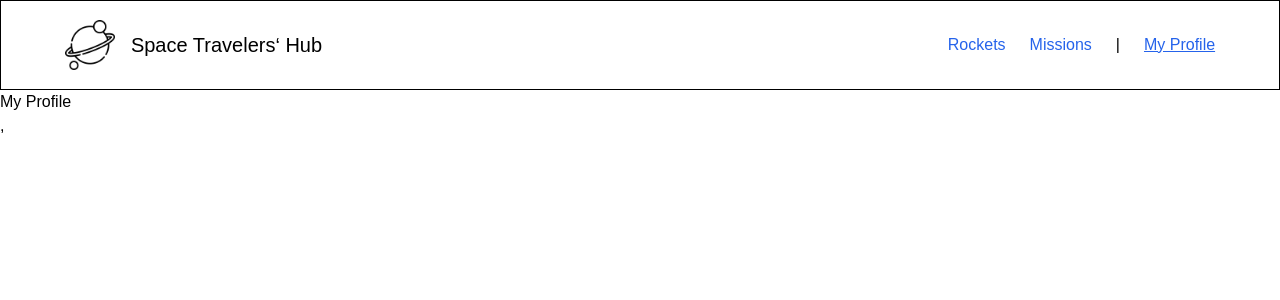
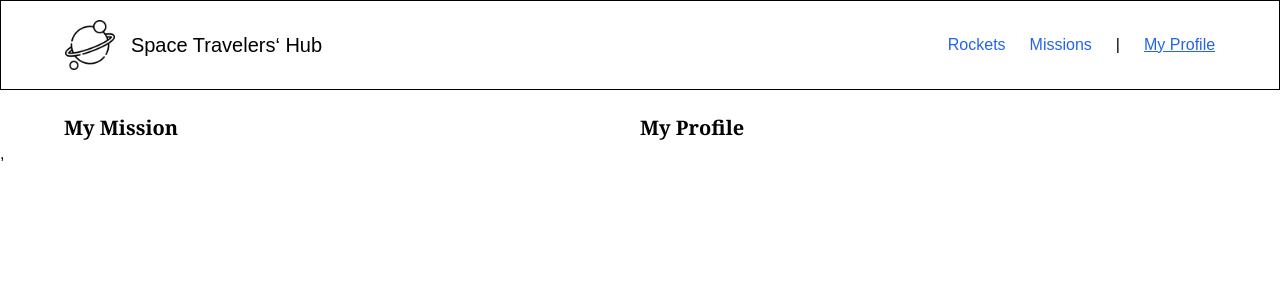
Before and after one commit to Rysth/REACT-Space-Travelers, a React (Create React App) app: page /profile in a window 1280 px wide. Shown: the top 300 px of the page. Built offline with nearby package versions, Linux system fonts and the light colour scheme; a web font is replaced by a local one.

Commit message:
profileContainer added to project

```diff
--- /dev/null
+++ b/src/components/Profile/ProfileContainer.jsx
@@ -0,0 +1,16 @@
+import '../../index.css';
+
+function ProfileContainer() {
+  return (
+    <section className="flex px-16 mt-6">
+      <div className="w-1/2 font-bold text-xl font-serif">
+        <h1>My Mission</h1>
+      </div>
+      <div className="w-1/2 font-bold text-xl font-serif">
+        <h1>My Profile</h1>
+      </div>
+    </section>
+  );
+}
+
+export default ProfileContainer;
--- a/src/components/Route/Rout.js
+++ b/src/components/Route/Rout.js
@@ -1,13 +1,14 @@
 import { Routes, Route } from 'react-router';
 import RocketsContainer from '../Rockets/RocketsContainer';
 import Missions from '../Missions/Missions';
+import ProfileContainer from '../Profile/ProfileContainer';
 
 function Rout() {
   return (
     <Routes>
       <Route path="/" element={<RocketsContainer />} />
       <Route path="/missions" element={<Missions />} />
-      <Route path="/profile" element={<h2>My Profile</h2>} />
+      <Route path="/profile" element={<ProfileContainer />} />
     </Routes>
   );
 }
```
